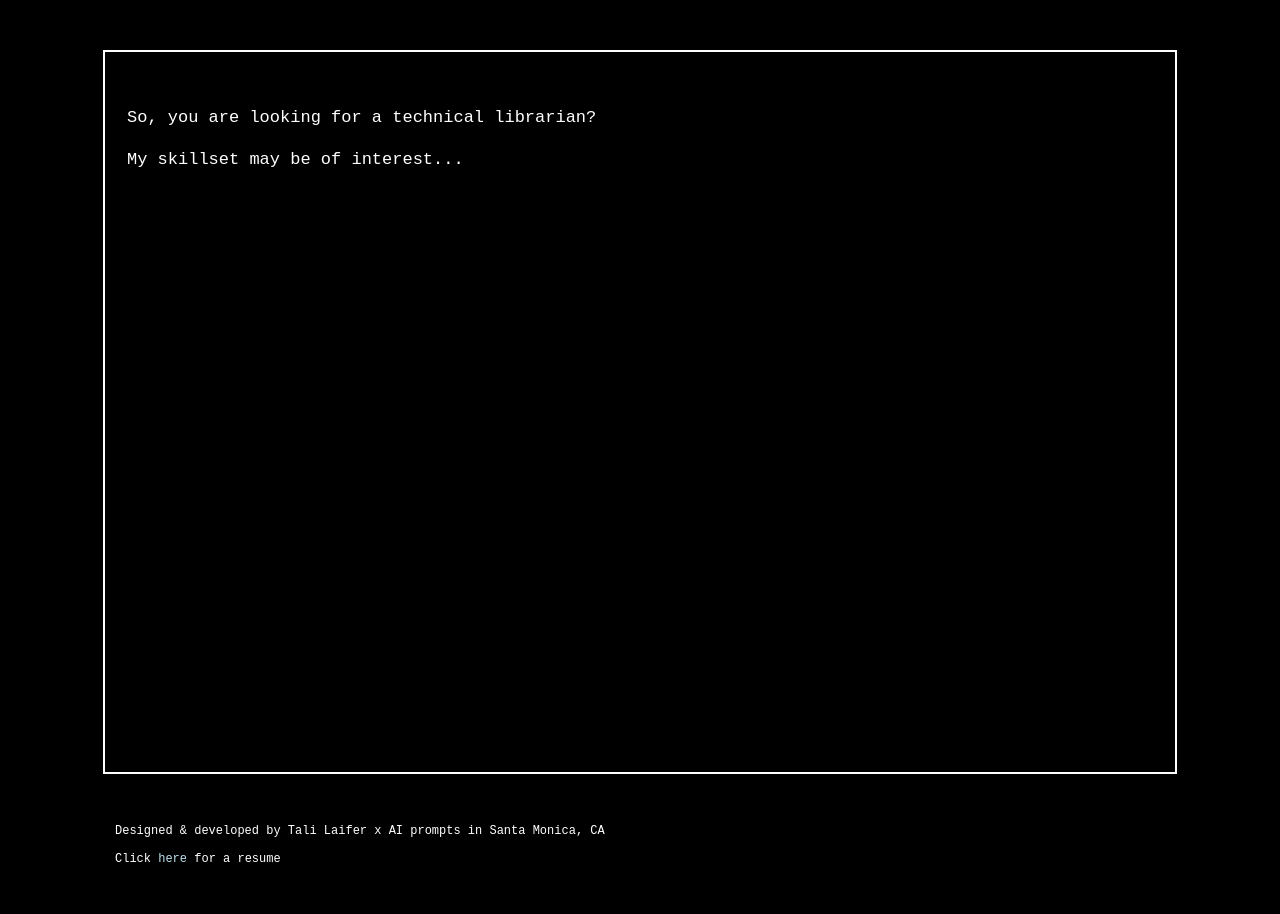
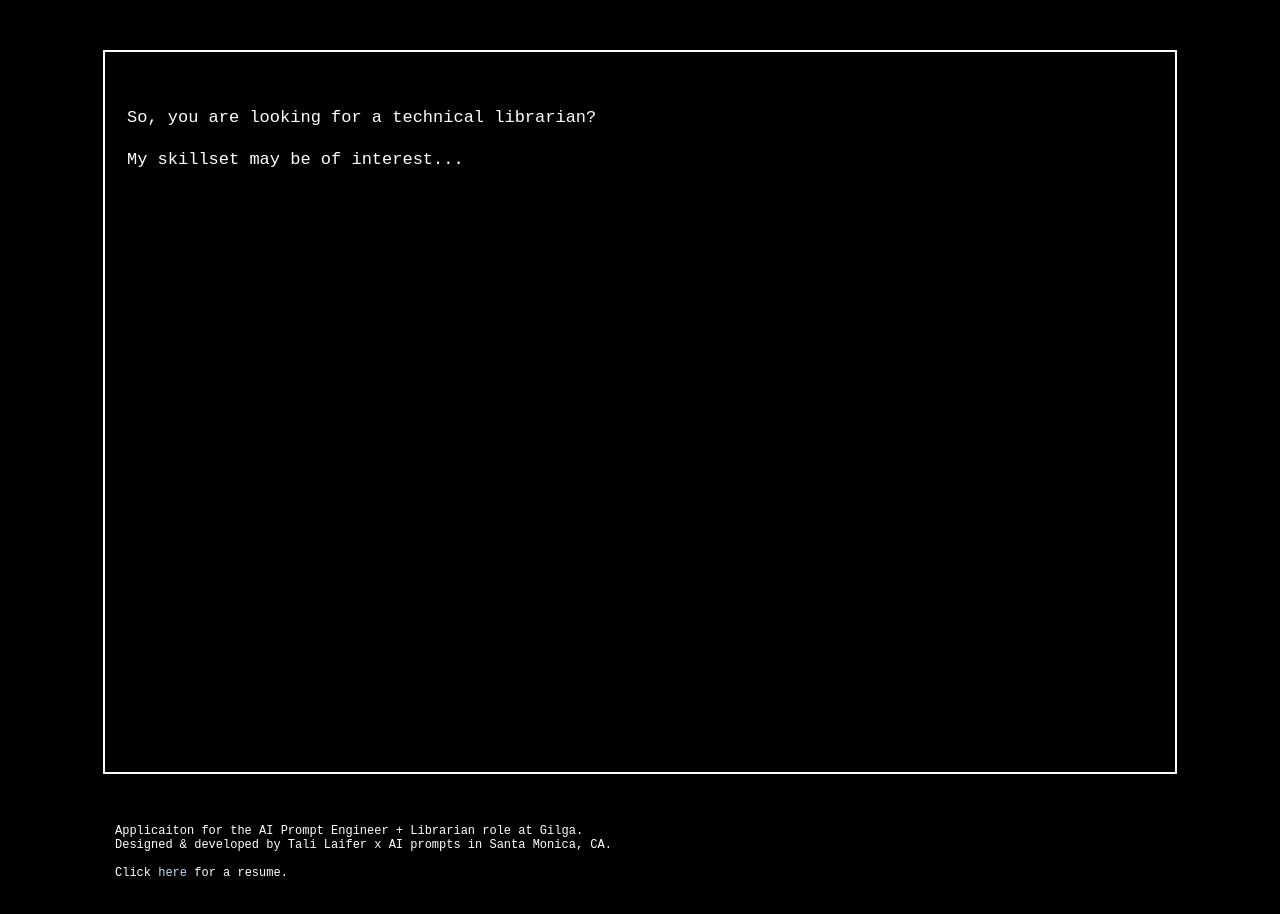
Before and after one commit to tlaifer/gilga-app, a plain HTML site: page public/index.html in a window 1280 px wide. Drawn offline with Linux system fonts and the light colour scheme.

Commit message:
Update index.html

```diff
--- a/public/index.html
+++ b/public/index.html
@@ -15,10 +15,12 @@
     </div>
     <script src="script.js"></script>
     <div class="footer">
-      Designed & developed by Tali Laifer x AI prompts in Santa Monica, CA
+      Applicaiton for the AI Prompt Engineer + Librarian role at Gilga.
+      <br>
+      Designed & developed by Tali Laifer x AI prompts in Santa Monica, CA.
       <br>
       <br>
-      Click&nbsp;<a class="resume-link" href="assets/tali-resume.pdf" target="_blank">here</a>&nbsp;for a resume
+      Click&nbsp;<a class="resume-link" href="assets/tali-resume.pdf" target="_blank">here</a>&nbsp;for a resume.
     </div>
   </body>
 </html>
```
